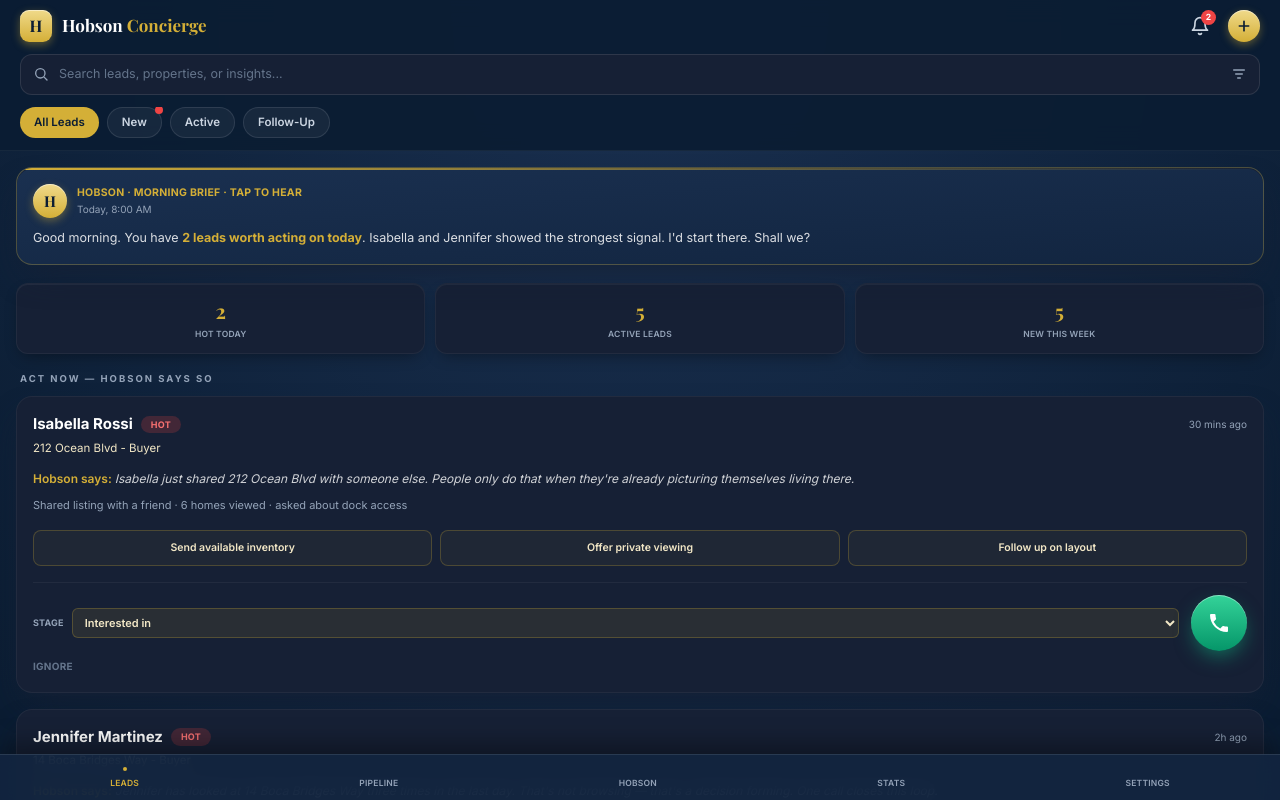
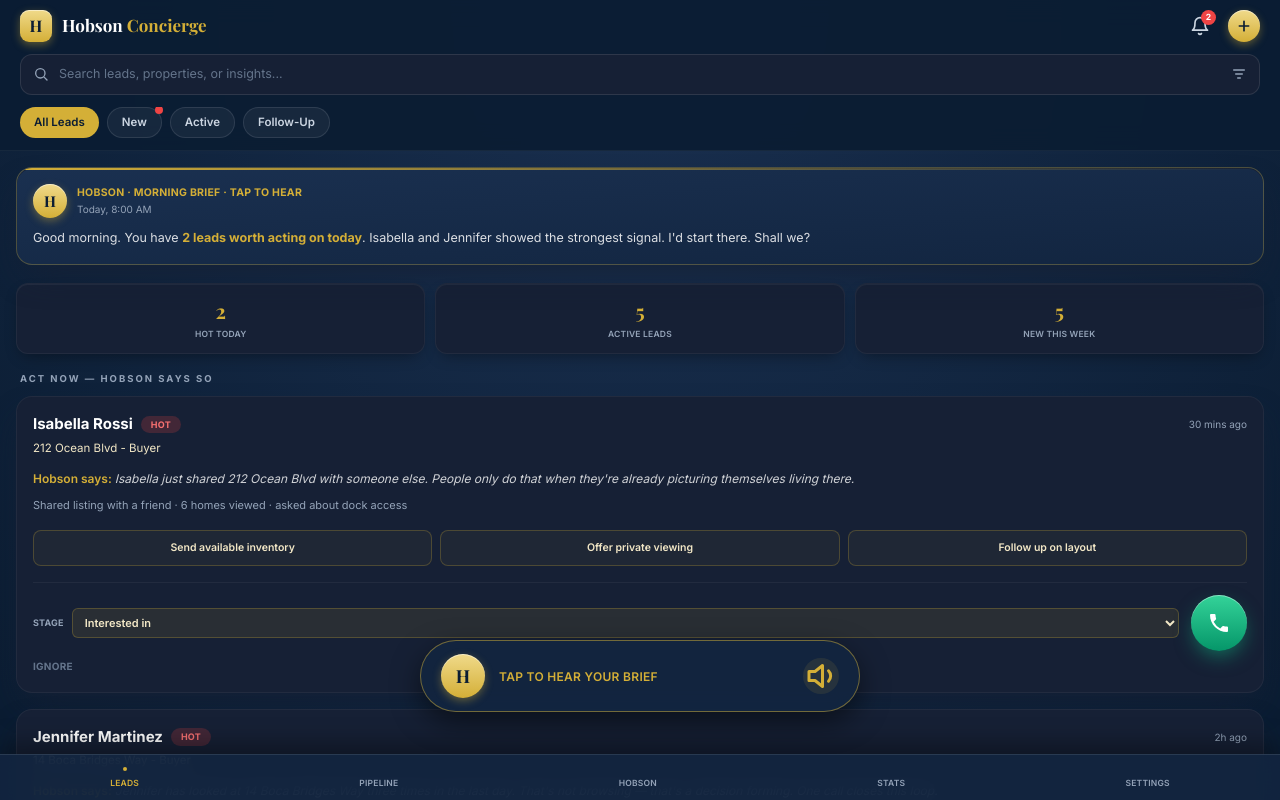
Before and after one commit to PSchaf7231/Hobson-, a Next.js app: page / in a window 1280 px wide. Shown: the top 800 px of the page. Built offline with nearby package versions, Linux system fonts and the light colour scheme.

Commit message:
Add floating Hear Brief pill, wider and thicker
Recreates the standalone speaker-pill prototype as a persistent
in-app control (was previously an untracked, GitHub-disconnected
build) and sizes it to ~88% width / 72px height per feedback.

```diff
--- /dev/null
+++ b/src/components/HearBriefPill.tsx
@@ -0,0 +1,34 @@
+"use client";
+
+import { SpeakerIcon } from "./Icons";
+
+interface HearBriefPillProps {
+  onTap: () => void;
+  speaking: boolean;
+}
+
+export default function HearBriefPill({ onTap, speaking }: HearBriefPillProps) {
+  return (
+    <button
+      onClick={onTap}
+      aria-label="Hear your Hobson brief"
+      className={`fixed bottom-[88px] left-1/2 -translate-x-1/2 z-40 flex items-center gap-3.5 w-[min(88%,440px)] min-h-[72px] px-5 rounded-full bg-navy-mid/95 backdrop-blur-md border transition active:scale-[0.97] ${
+        speaking ? "border-gold shadow-[0_10px_30px_rgba(212,175,55,.35),0_0_0_1px_rgba(212,175,55,.3)]" : "border-gold/50 shadow-[0_10px_28px_rgba(0,0,0,.5)]"
+      }`}
+    >
+      <span className="shrink-0 w-11 h-11 rounded-full bg-gradient-to-b from-[#f0da8a] to-gold flex items-center justify-center font-display font-bold text-navy text-lg shadow-[0_3px_8px_rgba(212,175,55,.4),inset_0_1px_0_rgba(255,255,255,.5)]">
+        H
+      </span>
+      <span className="flex-1 text-left text-gold text-[12px] font-semibold uppercase tracking-wide leading-tight">
+        {speaking ? "Speaking…" : "Tap to hear your brief"}
+      </span>
+      <span
+        className={`shrink-0 w-9 h-9 rounded-full flex items-center justify-center text-gold transition ${
+          speaking ? "bg-gold/20 animate-pulse" : "bg-gold/10"
+        }`}
+      >
+        <SpeakerIcon className="w-4.5 h-4.5" />
+      </span>
+    </button>
+  );
+}
--- a/src/components/Icons.tsx
+++ b/src/components/Icons.tsx
@@ -31,3 +31,12 @@ export function PlusIcon({ className }: { className?: string }) {
     </svg>
   );
 }
+
+export function SpeakerIcon({ className }: { className?: string }) {
+  return (
+    <svg viewBox="0 0 24 24" fill="none" stroke="currentColor" strokeWidth={2} strokeLinecap="round" strokeLinejoin="round" className={className}>
+      <path d="M4 9v6h4l5 4V5L8 9H4z" />
+      <path d="M17 8.5a5 5 0 010 7" />
+    </svg>
+  );
+}
--- a/src/components/LeadsHome.tsx
+++ b/src/components/LeadsHome.tsx
@@ -9,6 +9,7 @@ import BottomNav from "./BottomNav";
 import DemoControls from "./DemoControls";
 import GlobalHeader, { type FilterKey } from "./GlobalHeader";
 import AddLeadModal from "./AddLeadModal";
+import HearBriefPill from "./HearBriefPill";
 
 interface Stats {
   hotToday: number;
@@ -27,6 +28,7 @@ export default function LeadsHome() {
   const [search, setSearch] = useState("");
   const [filter, setFilter] = useState<FilterKey>("all");
   const [addLeadOpen, setAddLeadOpen] = useState(false);
+  const [speaking, setSpeaking] = useState(false);
   const lastAlertCheck = useRef<number>(Date.now());
 
   const refresh = useCallback(async () => {
@@ -42,7 +44,8 @@ export default function LeadsHome() {
     const res = await fetch(`/api/alerts?since=${since}`);
     const data = await res.json();
     if (data.alerts?.length) {
-      speak(data.alerts[0].spokenLine);
+      setSpeaking(true);
+      speak(data.alerts[0].spokenLine, () => setSpeaking(false));
     }
   }, []);
 
@@ -82,7 +85,8 @@ export default function LeadsHome() {
           hot.length === 1 ? "is" : "are"
         } the most worth acting on. I'd start there.`
       : `Good morning. Nothing urgent yet — I'll let you know the moment something changes.`;
-    speak(line);
+    setSpeaking(true);
+    speak(line, () => setSpeaking(false));
   }
 
   const visibleLeads = useMemo(() => {
@@ -190,6 +194,7 @@ export default function LeadsHome() {
         <DemoControls leads={leads} onEvent={refresh} />
       </div>
 
+      <HearBriefPill onTap={hearBrief} speaking={speaking} />
       <BottomNav active="Leads" />
 
       {callTarget && (
--- a/src/lib/voice.ts
+++ b/src/lib/voice.ts
@@ -1,5 +1,8 @@
-export function speak(text: string) {
-  if (typeof window === "undefined" || !("speechSynthesis" in window)) return;
+export function speak(text: string, onEnd?: () => void) {
+  if (typeof window === "undefined" || !("speechSynthesis" in window)) {
+    onEnd?.();
+    return;
+  }
   window.speechSynthesis.cancel();
   const utterance = new SpeechSynthesisUtterance(text);
   utterance.rate = 0.98;
@@ -7,5 +10,9 @@ export function speak(text: string) {
   const voices = window.speechSynthesis.getVoices();
   const preferred = voices.find((v) => /en-US|en_US/.test(v.lang) && /male/i.test(v.name));
   if (preferred) utterance.voice = preferred;
+  if (onEnd) {
+    utterance.onend = onEnd;
+    utterance.onerror = onEnd;
+  }
   window.speechSynthesis.speak(utterance);
 }
```
